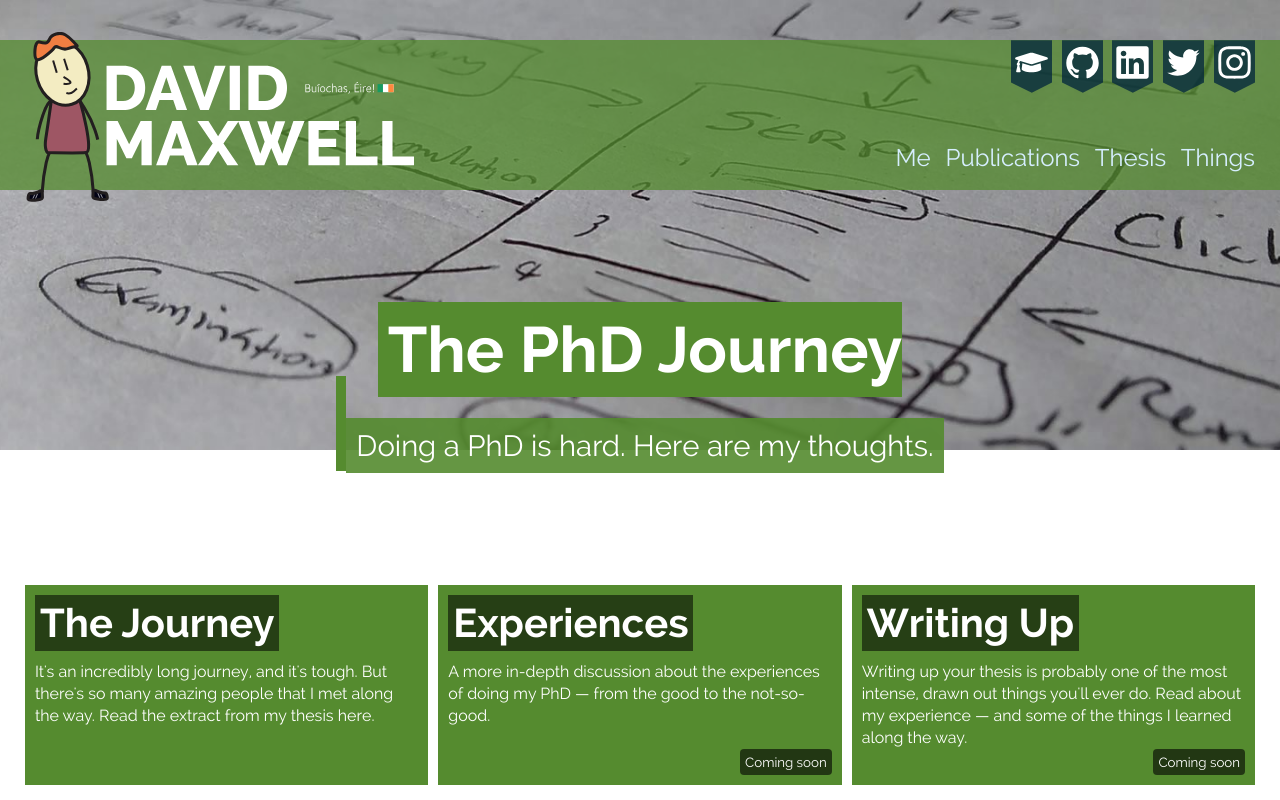
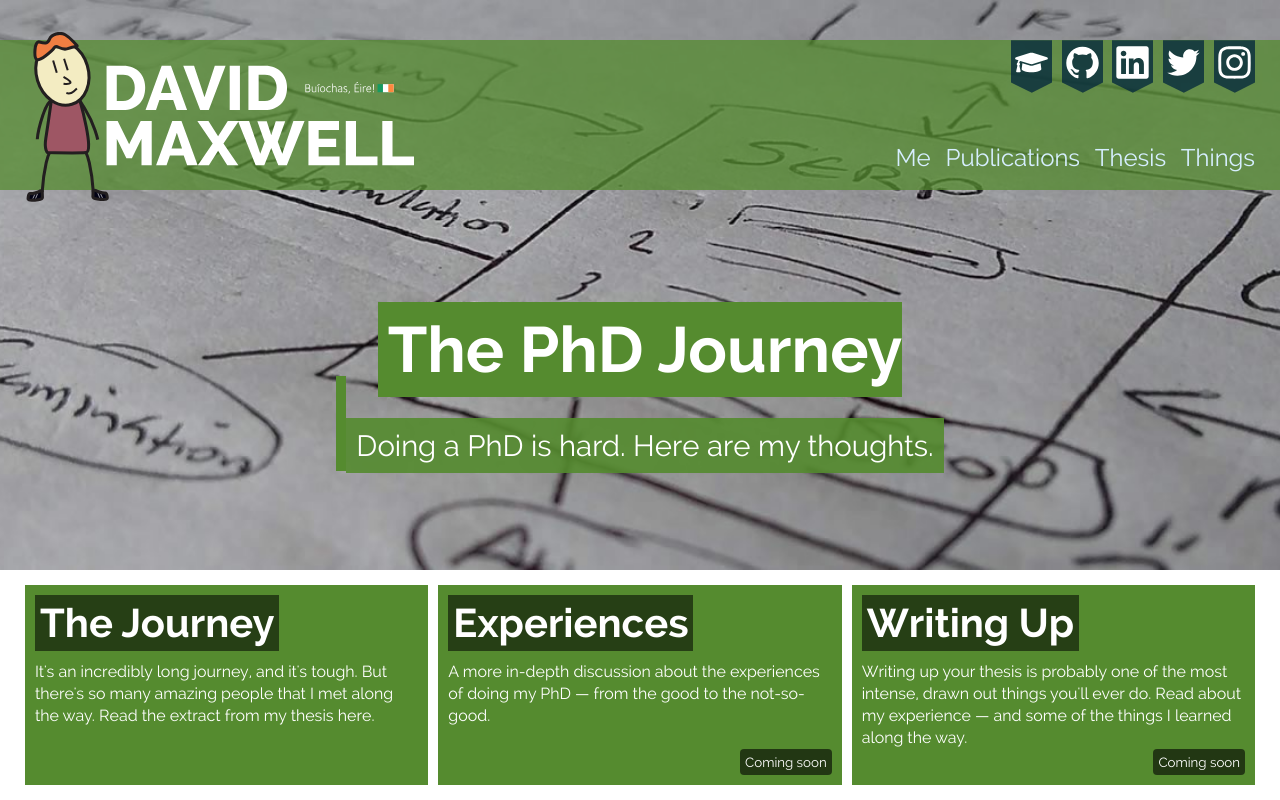
Before and after one commit to maxwelld90/dmax_website, a Django app: page /things/phd/ in a window 1280 px wide. Run offline with Django 3.2, Linux system fonts and the light colour scheme; style sheets or scripts are compiled from the project's sources; some libraries are stand-ins or nearby versions.

Commit message:
Clutching at straws

```diff
--- a/website_project/static/css/hero.less
+++ b/website_project/static/css/hero.less
@@ -25,10 +25,8 @@
     }
 
     #main-image-background {
-        min-height: 450px;
-        height: calc(75% - 30px);
-        height: -webkit-calc(75% - 30px);
-        height: -moz-calc(75% - 30px);
+        min-height: 450px !important;
+        height: calc(75% - 30px) !important;
     }
 
     div#main-image-background-identifier {
```
